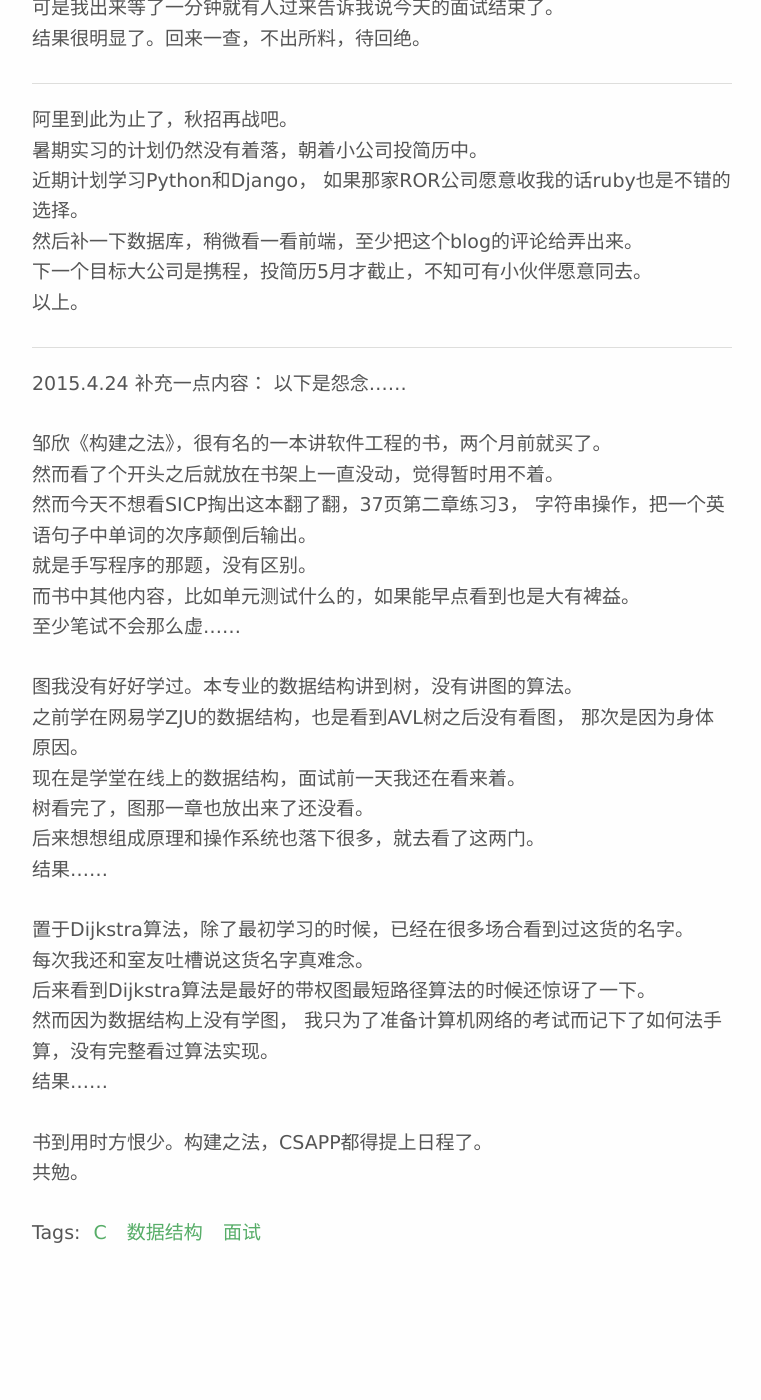
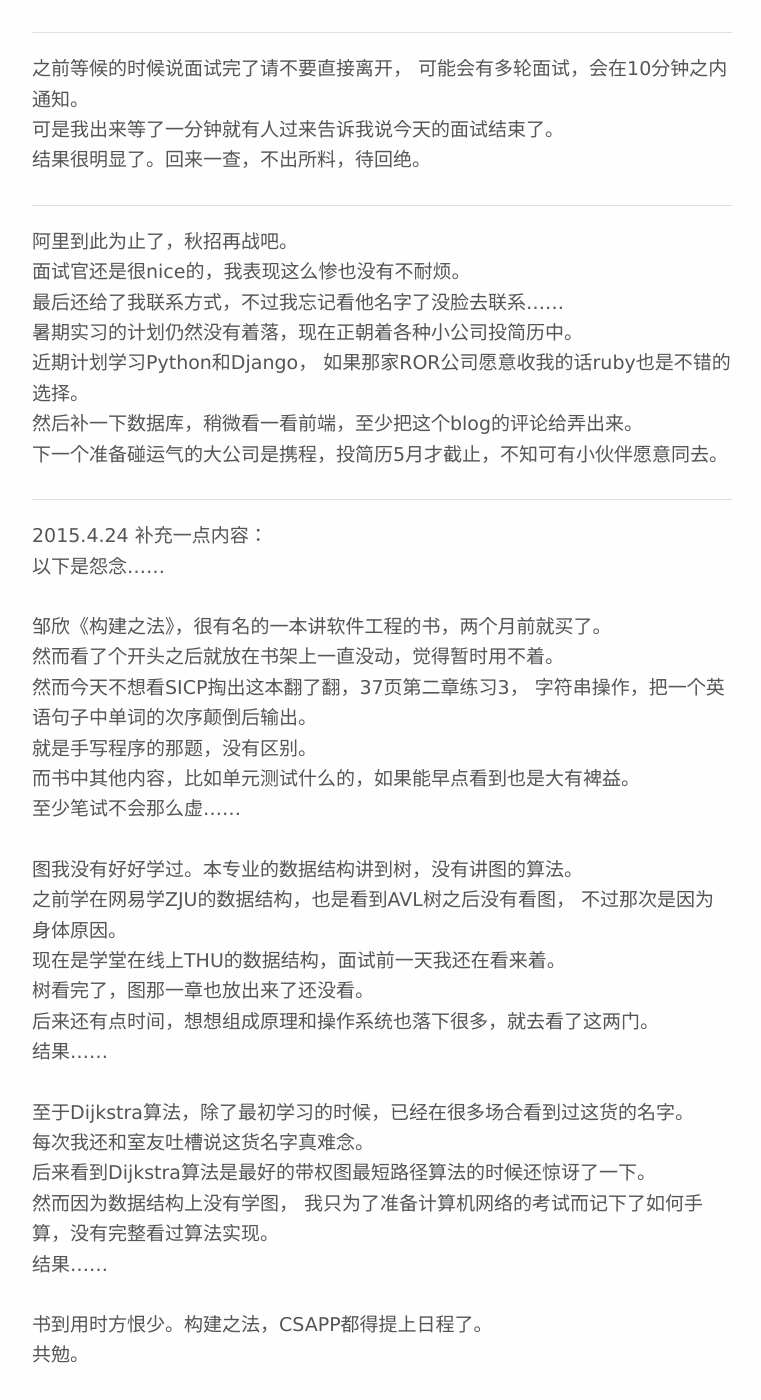
Before and after one commit to XLRES/xlres.github.io, a Jekyll site: the page built from _posts/2015-04-23-interviewing.md, in a window 1280 px wide and 1400 px high, scrolled down 3713 px. Shown: the whole window, without its empty margins (258-1019 px from the left). Built offline with Jekyll 4.4.1, drawn with Linux system fonts in a browser that asks for light colours; Markdown is read by kramdown in place of the engine named in the settings; before the commit the page ends 4961 px from its top, so only the background shows below that; some of the changed text lies outside the part shown.

Commit message:
补充细节

```diff
--- a/_posts/2015-04-23-interviewing.md
+++ b/_posts/2015-04-23-interviewing.md
@@ -94,6 +94,7 @@
 Dijkstra算法。计算机网络里有讲过，因为名字很难念所以有印象。
 面试官说对，说一下这个算法。
 跪了。在纸上划拉了两分钟没想出来，放弃了。
+到这儿我已经无所谓了，已经明显过不了了……
 
 ---
 
@@ -136,6 +137,9 @@
 因为有数据库课上写过的socket编程，问了下TCP和UDP的区别。老生常谈了。
 又看到我写嵌入式经历，问了下传感器融合做过没有。
 我其实没听说过，不过好歹说做过类似的东西，说了几句。
+最后随便问了下你成绩怎么样，数学好不好什么的。
+其实我绩点还能看可是排名惨不忍睹，本专业学霸太多。
+哈哈哈……
 就到时间了，45分钟就这么过去了，真快。
 
 ---
@@ -148,12 +152,13 @@
 ---
 
 阿里到此为止了，秋招再战吧。
-暑期实习的计划仍然没有着落，朝着小公司投简历中。
+面试官还是很nice的，我表现这么惨也没有不耐烦。
+最后还给了我联系方式，不过我忘记看他名字了没脸去联系……
+暑期实习的计划仍然没有着落，现在正朝着各种小公司投简历中。
 近期计划学习Python和Django，
 如果那家ROR公司愿意收我的话ruby也是不错的选择。
 然后补一下数据库，稍微看一看前端，至少把这个blog的评论给弄出来。
-下一个目标大公司是携程，投简历5月才截止，不知可有小伙伴愿意同去。
-以上。
+下一个准备碰运气的大公司是携程，投简历5月才截止，不知可有小伙伴愿意同去。
 
 ---
 
@@ -171,17 +176,17 @@
 
 图我没有好好学过。本专业的数据结构讲到树，没有讲图的算法。
 之前学在网易学ZJU的数据结构，也是看到AVL树之后没有看图，
-那次是因为身体原因。
-现在是学堂在线上的数据结构，面试前一天我还在看来着。
+不过那次是因为身体原因。
+现在是学堂在线上THU的数据结构，面试前一天我还在看来着。
 树看完了，图那一章也放出来了还没看。
-后来想想组成原理和操作系统也落下很多，就去看了这两门。
+后来还有点时间，想想组成原理和操作系统也落下很多，就去看了这两门。
 结果……
 
-置于Dijkstra算法，除了最初学习的时候，已经在很多场合看到过这货的名字。
+至于Dijkstra算法，除了最初学习的时候，已经在很多场合看到过这货的名字。
 每次我还和室友吐槽说这货名字真难念。
 后来看到Dijkstra算法是最好的带权图最短路径算法的时候还惊讶了一下。
 然而因为数据结构上没有学图，
-我只为了准备计算机网络的考试而记下了如何法手算，没有完整看过算法实现。
+我只为了准备计算机网络的考试而记下了如何手算，没有完整看过算法实现。
 结果……
 
 书到用时方恨少。构建之法，CSAPP都得提上日程了。
```
Also changed, not shown: other parts of _posts/2015-04-23-interviewing.md (+1 -1 lines).
